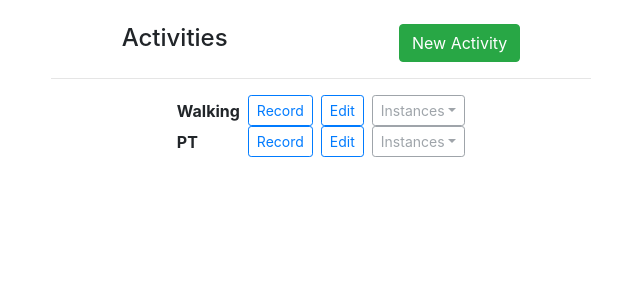
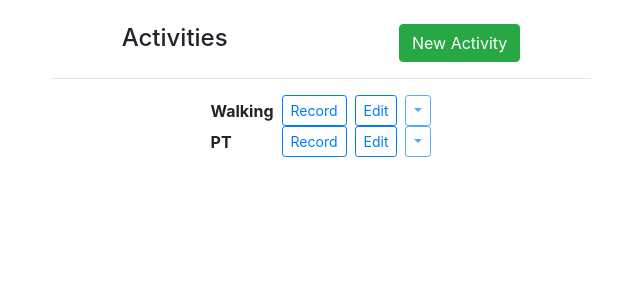
Before and after one commit to twilliamsark/prat, an Angular app: page /activities in a window 1280 px wide. Shown: the top 300 px of the page, without its empty margins (319-959 px from the left). Built offline with nearby package versions, Linux system fonts and the light colour scheme.

Commit message:
remove console logging

```diff
--- a/src/app/activity/activity.component.html
+++ b/src/app/activity/activity.component.html
@@ -11,7 +11,7 @@
     <button
       [disabled]="currentActivity.isEmpty()"
       (click)="onShowInstances()"
-      class="btn btn-sm btn-outline-secondary ml-2 dropdown-toggle"
-      >Instances</button>
+      class="btn btn-sm btn-outline-primary ml-2 dropdown-toggle"
+      ></button>
   </div>
 </div>
--- a/src/app/activity/activity.component.ts
+++ b/src/app/activity/activity.component.ts
@@ -1,4 +1,4 @@
-import { Component, Input, OnInit } from '@angular/core';
+import { Component, Input } from '@angular/core';
 import { NgbAccordion } from '@ng-bootstrap/ng-bootstrap';
 import { RepeatingActivity } from 'src/models/repeating-activity.model';
 import { RepeatingActivityService } from 'src/services/repeating-activity.service';
@@ -8,18 +8,12 @@ import { RepeatingActivityService } from 'src/services/repeating-activity.servic
   templateUrl: './activity.component.html',
   styleUrls: ['./activity.component.css']
 })
-export class ActivityComponent implements OnInit {
+export class ActivityComponent {
   @Input() currentActivity: RepeatingActivity;
   @Input() activityIndex: number;
   @Input() accordian: NgbAccordion;
 
   constructor(private activityService: RepeatingActivityService) { }
-
-  ngOnInit(): void {
-    console.log(this.currentActivity);
-    console.log(this.activityIndex);
-    console.log(this.accordian);
-  }
 
   onRecordInstance() {
     this.activityService.newInstance(this.currentActivity).complete();
```
